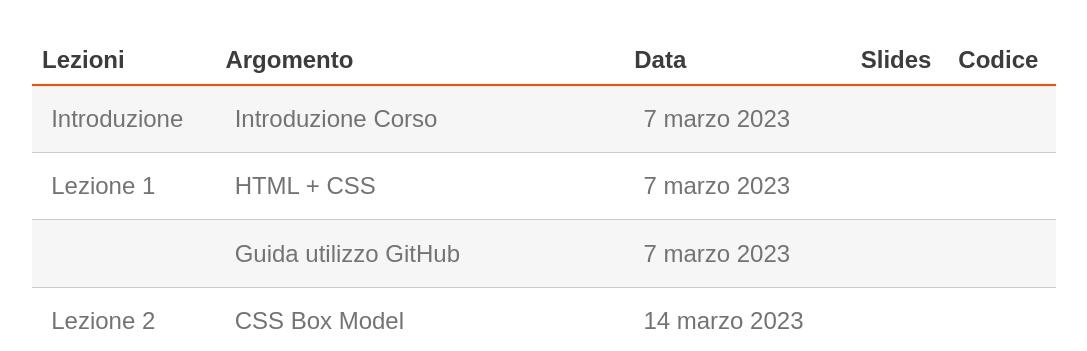
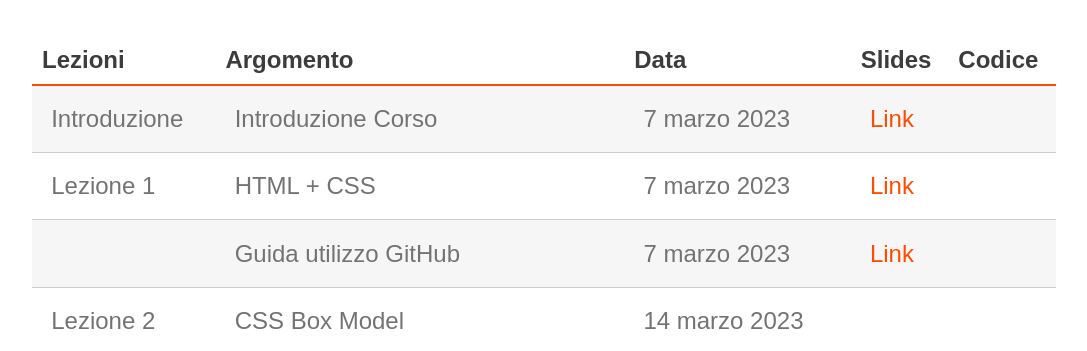
Before and after one commit to perceivelab/wp-al-23, a Jekyll site: the page built from lezioni.md, in a window 1280 px wide. Shown: the part 183-534 px from the top of the page, without its empty margins (96-1183 px from the left). Built offline with Jekyll 4.4.1, drawn with Linux system fonts in a browser that asks for light colours; our own code applies the rules of GitHub Pages for plain Markdown files.

Commit message:
Files lezione 1

```diff
--- a/lezioni.md
+++ b/lezioni.md
@@ -4,27 +4,27 @@ layout: page
 
 # LEZIONI
 
-| Lezioni    | Argomento                                                       | Data            | Slides                          | Codice      |
-|------------|-----------------------------------------------------------------|-----------------|-------------------------------  |-------------|
-| Introduzione  | Introduzione Corso                                           | 7 marzo 2023 | |
-| Lezione 1   | HTML + CSS                                                     | 7 marzo 2023 | |
-|             | Guida utilizzo GitHub                                          | 7 marzo 2023 | |
-| Lezione 2   | CSS Box Model                                                  | 14 marzo 2023 | |
-| Lezione 3   | Flexbox                                                        | 16 marzo 2023 | |
-| Lezione 4   | Position, Mobile                                               | 21 marzo 2023 | |
-| Lezione 5   | Supporto svolgimento MHW1                                      | 23 marzo 2023 | |
-| Lezione 6   | Javascript                                                     | 28 marzo 2023 | |
-| Lezione 7   | Javascript - DOM ed Eventi                                     | 30 marzo 2023 | |
-| Lezione 8   | Javascript - Modali e Fetch                                    | 4 aprile 2023 | |
-| Lezione 9   | Supporto svolgimento MHW2                                       | 6 aprile 2023 | |
-| Lezione 10  | REST API                                                       | 11 aprile 2023 | |
-| Lezione 11  | Esercitazione REST API                                         | 13 aprile 2023 | |
-| Lezione 12  | Supporto svolgimento MHW3                                      | 18 aprile 2023 | |
-| Lezione 13  | PHP                                                            | 20 aprile 2023 | |
-| Lezione 14  | PHP: Sessioni, Database, AJAX                                  | 27 aprile 2022 | |
-| Lezione 16  | Esercitazione PHP e REST API                                   | 9 maggio 2023  | |
-| Lezione 15  | MVC: Laravel (1)                                               | 11 maggio 2023 | |
-| Lezione 16  | MVC: Laravel (2)                                               | 18 maggio 2023 | |
-| Lezione 17  | Esercitazione Laravel                                          | 23 maggio 2023 | |
-| Lezione 18  | Seminario su Node.js                                           | 25 maggio 2023 | |
-| Lezione 19  | Seminario su Node.js                                           | 30 maggio 2023 | |
+| Lezioni      | Argomento                        | Data           | Slides                          | Codice      |
+|--------------|----------------------------------|----------------|-------------------------------  |-------------|
+| Introduzione | Introduzione Corso               | 7 marzo 2023   | [Link](https://studentiunict-my.sharepoint.com/:b:/g/personal/simone_palazzo_unict_it/EdSBptq1Nu5Dm4QDfr_ECgkB_cMRUdgTpxGom12yCGhGtA?e=Lr14ZQ) |
+| Lezione 1    | HTML + CSS                       | 7 marzo 2023   | [Link](https://studentiunict-my.sharepoint.com/:b:/g/personal/simone_palazzo_unict_it/EdBVB6XDU45HkG_e2uap-ZsBTgi-GHG_jJfFR3YCAMqSBg?e=eRl9W7) |
+|              | Guida utilizzo GitHub            | 7 marzo 2023   | [Link](https://studentiunict-my.sharepoint.com/:b:/g/personal/simone_palazzo_unict_it/ERWnXg4DIuJDhQCY3yqbhYcBfgEt0d-U3G28Z5QiGAtTCQ?e=8OihXD) |
+| Lezione 2    | CSS Box Model                    | 14 marzo 2023  | |
+| Lezione 3    | Flexbox                          | 16 marzo 2023  | |
+| Lezione 4    | Position, Mobile                 | 21 marzo 2023  | |
+| Lezione 5    | Supporto svolgimento MHW1        | 23 marzo 2023  | |
+| Lezione 6    | Javascript                       | 28 marzo 2023  | |
+| Lezione 7    | Javascript - DOM ed Eventi       | 30 marzo 2023  | |
+| Lezione 8    | Javascript - Modali e Fetch      | 4 aprile 2023  | |
+| Lezione 9    | Supporto svolgimento MHW2        | 6 aprile 2023  | |
+| Lezione 10   | REST API                         | 11 aprile 2023 | |
+| Lezione 11   | Esercitazione REST API           | 13 aprile 2023 | |
+| Lezione 12   | Supporto svolgimento MHW3        | 18 aprile 2023 | |
+| Lezione 13   | PHP                              | 20 aprile 2023 | |
+| Lezione 14   | PHP: Sessioni, Database, AJAX    | 27 aprile 2022 | |
+| Lezione 16   | Esercitazione PHP e REST API     | 9 maggio 2023  | |
+| Lezione 15   | MVC: Laravel (1)                 | 11 maggio 2023 | |
+| Lezione 16   | MVC: Laravel (2)                 | 18 maggio 2023 | |
+| Lezione 17   | Esercitazione Laravel            | 23 maggio 2023 | |
+| Lezione 18   | Seminario su Node.js             | 25 maggio 2023 | |
+| Lezione 19   | Seminario su Node.js             | 30 maggio 2023 | |
```
